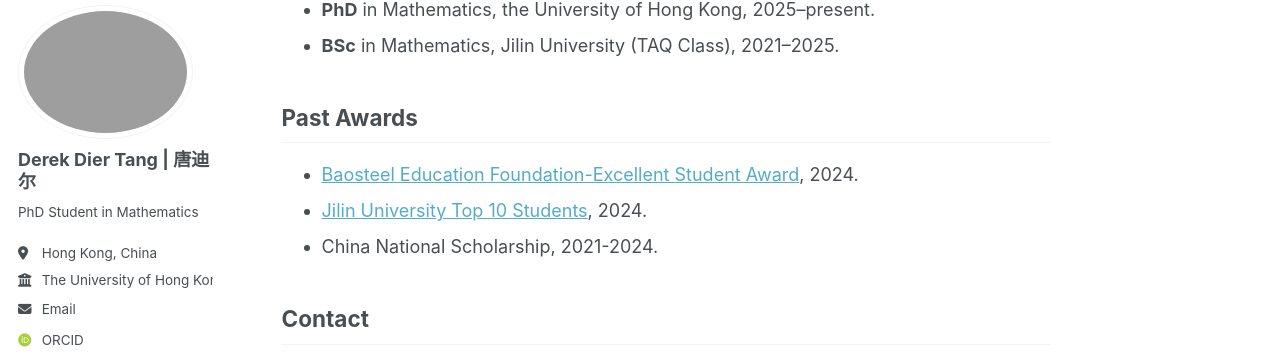
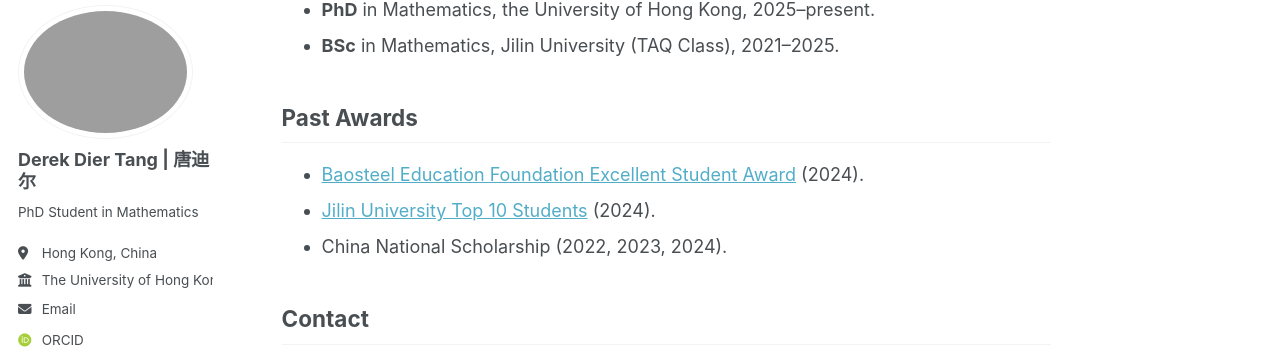
Before and after one commit to TangDier03/tangdier03.github.io, a Jekyll site: the page built from _pages/about.md, in a window 1280 px wide and 900 px high, scrolled down 956 px. Shown: the part 96-452 px from the top of the window. Built offline with Jekyll 4.4.1, drawn with Linux system fonts in a browser that asks for light colours; some web fonts are replaced; a script bundle is joined from its source files by our own code; library files that are not in the unit come from our copies.

Commit message:
Update about.md

```diff
--- a/_pages/about.md
+++ b/_pages/about.md
@@ -43,9 +43,9 @@ Conference Reviewer for [ISIT 2026](https://2026.ieee-isit.org/).
 
 ## Past Awards
 
-- [Baosteel Education Foundation-Excellent Student Award](http://www.bsef.baosteel.com/#/newsdetail?nodeid=15&id=8789), 2024.
-- [Jilin University Top 10 Students](https://jdb.ihwrm.com/index/article/articleinfo.html?doc_id=4646229), 2024.
-- China National Scholarship, 2021-2024.
+- [Baosteel Education Foundation Excellent Student Award](http://www.bsef.baosteel.com/#/newsdetail?nodeid=15&id=8789) (2024).
+- [Jilin University Top 10 Students](https://jdb.ihwrm.com/index/article/articleinfo.html?doc_id=4646229) (2024).
+- China National Scholarship (2022, 2023, 2024).
 
 
 
```
